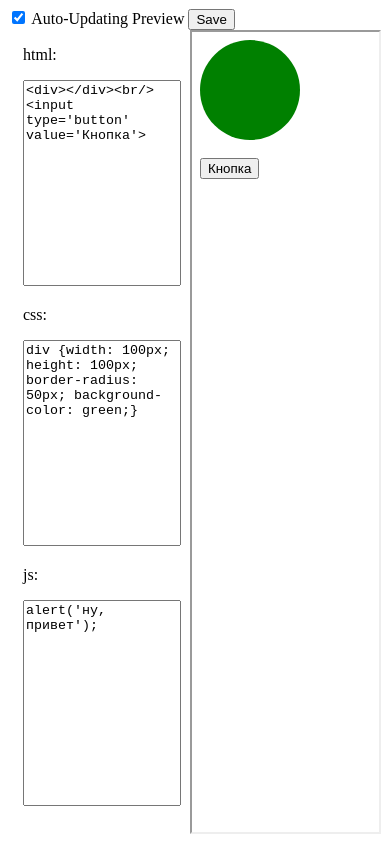
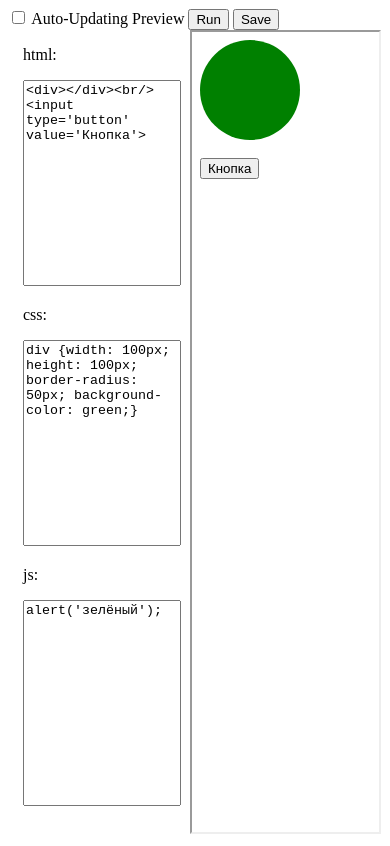
Before and after one commit to kirillidze/CodeSpace, a plain HTML site: page index.html in a window 390 px wide. Both pictures are taken after a click on the label "Auto-Updating Preview". Drawn offline with nearby package versions, Linux system fonts and the light colour scheme.

Commit message:
project page implementing by active MVC with pub/sub

```diff
--- a/data/data.json
+++ b/data/data.json
@@ -2,19 +2,19 @@
 	"user1": {
 		"password": 1234567890,
 		"settings": {
-			"auto-update": false,
-			"auto-save": false
+		"autoUpdate": true,
+			"autoSave": false
 		},
 		"projects": {
 			"project1": {
 				"html": "<div></div><br/><input type='button' value='Кнопка'>",
 				"css": "div {width: 100px; height: 100px; border-radius: 50px; background-color: green;}",
-				"js": "alert('ну, привет');"
+				"js": "alert('зелёный');"
 			},
 			"project2": {
-				"html": "",
-				"css": "",
-				"js": ""
+				"html": "<div></div><br/><input type='button' value='Кнопка'>",
+				"css": "div {width: 100px; height: 100px; border-radius: 50px; background-color: red;}",
+				"js": "alert('красный!');"
 			}
 		}
 	},
--- a/index.html
+++ b/index.html
@@ -29,17 +29,17 @@
 	<header class="header">
 		<input id="AUTO-UPDATE" class="checkbox" type="checkbox">
 		<label for="AUTO-UPDATE" class="header__item">Auto-Updating Preview</label>
-		<button id="RUN-BUTTON" class="button" >Run</button>
-		<button id="SAVE-BUTTON" class="button" >Save</button>
+		<button id="RUN-BUTTON" class="button">Run</button>
+		<button id="SAVE-BUTTON" class="button">Save</button>
 	</header>
 	<main class="main">
 		<div class="main__user-container">
 			<p>html:</p>
-			<textarea id="HTML" class="main__user-window"></textarea>
+			<textarea id="HTML" class="main__user-window">пусто</textarea>
 			<p>css:</p>
-			<textarea id="CSS" class="main__user-window"></textarea>
+			<textarea id="CSS" class="main__user-window">пусто</textarea>
 			<p>js:</p>
-			<textarea id="JS" class="main__user-window"></textarea>
+			<textarea id="JS" class="main__user-window">console.log('пусто');</textarea>
 		</div>
 		<iframe id="OUTPUT" class="main__ouput-window" src=""></iframe>
 	</main>
--- a/js/main.js
+++ b/js/main.js
@@ -3,87 +3,63 @@ window.addEventListener('DOMContentLoaded', documentReady, false);
 
 function documentReady() {
 
-	//чекбокс авторефреша
-	let autoUpdate = $('#AUTO-UPDATE');
+	class PubSubService {
+		constructor() {
+			//хэш всех подписок, в котором под каждым именем
+			//свойства хранится массив подписчиков
+			this.topics = {};
+		}
 
-	autoUpdate.click(toggleRunButton);
-
-	//прячем или показываем кнопку в зависимости
-	//от настроек, выставленных до рефреша
-	toggleRunButton();
-
-	//скрываем/показываем кнопку обновления
-	function toggleRunButton() {
-		if (autoUpdate.prop('checked') === true) {
-			$('#RUN-BUTTON').hide(0);
-		} else {
-			$('#RUN-BUTTON').show(0);
+		sub(topic, listener) {
+			//если подписчик не функция - ничего не делаем
+			if (typeof listener !== 'function') return;
+			//если уже такая подписка есть (не пустая), то
+			//читаем этот массив, иначе - создаём пустой массив
+			const listeners = this.topics[topic] || [];
+			const index = listeners.indexOf(listener);
+			if (index == -1) {
+				listeners.push(listener);
+				this.topics[topic] = listeners;
 			}
 		}
 
-	function setSessionData() {
-		sessionStorage.setItem('html', $('#HTML').prop('value'));
-		sessionStorage.setItem('css', $('#CSS').prop('value'));
-		sessionStorage.setItem('js', $('#JS').prop('value'));
+		pub(topic, data) {
+			const listeners = this.topics[topic] || [];
+			//перебираем всех подписчиков по данной подписке
+			//и вызываем
+			for (let listener of listeners) {
+				listener(data);
+			}
 		}
 
-	//находим document у окна вывода
-	let output = $('#OUTPUT')[0],
-		outputDoc = output.contentWindow.document;
-
-	//ф-ция добавления информации в окно вывода
-	function addInfoInOutput() {
-		$('<style>', {
-			type: "text/css",
-			text: $('#CSS').prop('value')
-		}).appendTo(outputDoc.head);
-
-		outputDoc.body.innerHTML = $('#HTML').prop('value');
-
-		//в некоторых браузерах alert срабатывает раньше, чем DOM
-		//даже если код будет в конце body, поэтому выполняем весь код
-		//с задержкой
-		let jsValue = $('#JS').prop('value');
-		jsValue = `setTimeout( () => {${jsValue}}, 0);`;
-
-		$('<script>', {
-			type: "text/javascript",
-			text: jsValue
-		}).appendTo(outputDoc.body);
+		remove(topic, listener) {
+			const listeners = this.topics[topic] || [];
+			const index = listeners.indexOf(listener);
+			if (index > -1) {
+				listeners.splice(index, 1);
+				this.topics[topic] = listeners;
+			}
 		}
 
-	//если в сессионном хранилище ничего нет, то записываем данные
-	if (sessionStorage.length === 0) {
+		removeAll(topic) {
+			delete this.topics[topic];
+		}
+	}
 
-		let ajaxHandlerScript = '../data/data.json',
-			serverHtmlValue,
-			serverCssValue,
-			serverJsValue;
+	var ajaxHandlerScript = '../data/data.json';
 
-		let readReady = function(callresult) {
-				if (callresult.error !== undefined)
-					alert(callresult.error);
-				else if (callresult !== "") {
-					serverHtmlValue = callresult.user1.projects.project1.html;
-					serverCssValue = callresult.user1.projects.project1.css;
-					serverJsValue = callresult.user1.projects.project1.js;
+	//общая модель уровня ПРОЕКТ
+	class ProjectModel {
+		constructor() {
+			this.autoUpdate = null;
+			this.html = null;
+			this.css = null;
+			this.js = null;
+			this.changes = new PubSubService();
+			this.timer = 0;
+		}
 
-					//отображаем данные в окнах
-					$('#HTML').prop('value', serverHtmlValue);
-					$('#CSS').prop('value', serverCssValue);
-					$('#JS').prop('value', serverJsValue);
-
-					//записываем в сессионное хранилище
-					setSessionData();
-					//отображаем в окне вывода
-					addInfoInOutput();
-				}
-			},
-
-			errorHandler = function(jqXHR) {
-				alert(jqXHR.status + ' ' + jqXHR.statusText);
-			};
-
+		loadServerData() {
 			//получаем данные с сервера
 			let getProjectInfo = function() {
 				return new Promise((resolve, reject) => {
@@ -102,48 +78,194 @@ function documentReady() {
 				});
 			};
 
-		getProjectInfo().then(readReady, errorHandler);
-
-		//иначе - читаем данные и перезаписываем в пользовательских окнах
-	} else {
-		let sessionHtmlValue = sessionStorage.getItem('html'),
-			sessionCssValue = sessionStorage.getItem('css'),
-			sessionJsValue = sessionStorage.getItem('js');
-
-		$('#HTML').prop('value', sessionHtmlValue);
-		$('#CSS').prop('value', sessionCssValue);
-		$('#JS').prop('value', sessionJsValue);
-
-		//отображаем в окне вывода
-		addInfoInOutput();
+			getProjectInfo().then(this._readReady.bind(this), this._errorHandler.bind(this));
 		}
 
-	//отображение содержимого окна во фрейме при изменении
-	function showOutput() {
-		//перезаписываем данные в сессионное хранилище
-		setSessionData();
-		//рефрешим страницу
-		window.location.reload();
+		_readReady(callresult) {
+			if (callresult.error !== undefined)
+				alert(callresult.error);
+			else if (callresult !== "") {
+				//если в сессионном хранилище есть данные о статусе автообновления,
+				//то берём это значение
+				if (sessionStorage.length) {
+					this.autoUpdate = JSON.parse(sessionStorage.autoUpdate);
+					//иначе то берём данные с сервера
+					//и запоминаем в хранилище
+				} else {
+					this.autoUpdate = callresult.user1.settings.autoUpdate;
+					sessionStorage.autoUpdate = this.autoUpdate;
 				}
 
-	//обновляем данные через 500мс после окончания ввода
-	$('.main__user-container').keyup(readyByTimer);
 
-	//обновляем данные при клике на кнопку
-	$('#RUN-BUTTON').click(showOutput);
-
-	//задержка при вводе текста
-	let timer = 0;
-
-	//при выставленном чекбоксе и паузе при наборе будет
-	//запущено обновление данных
-	function readyByTimer() {
-		if (autoUpdate.prop('checked') === true) {
-			if (timer) {
-				clearTimeout(timer);
+				this.html = callresult.user1.projects.project1.html;
+				this.css = callresult.user1.projects.project1.css;
+				this.js = callresult.user1.projects.project1.js;
+				//публикуем изменения при загрузке с сервера (открытие проекта)
+				//т.к. ответ от сервера занимает время, то передаём аргументы
+				//в публикации явно
+				this.changes.pub(
+					'changeOnload', {
+						html: this.html,
+						css: this.css,
+						js: this.js,
+						autoUpdate: this.autoUpdate
 					}
-			timer = setTimeout(showOutput, 500);
+				);
 			}
 		}
 
+		_errorHandler(jqXHR) {
+			alert(jqXHR.status + ' ' + jqXHR.statusText);
 		}
+
+		setContent() {
+			//записываем из окон пользователя данные в поле модели
+			//и нотифицируем слушателей об изменениях
+			this.html = $('#HTML').prop('value');
+			this.css = $('#CSS').prop('value');
+			this.js = $('#JS').prop('value');
+			this.changes.pub('changeContent', 'changesWasPublished');
+		}
+
+		setContentByTimer(e) {
+			if (this.autoUpdate && (e.charCode || (e.which == 13) || (e.which == 8))) {
+				if (this.timer) {
+					clearTimeout(this.timer);
+				}
+				this.timer = setTimeout(this.setContent.bind(this), 500);
+			}
+		}
+
+		setAutoUpdate(val) {
+			this.autoUpdate = val;
+			//и сохраняем в сессионное хранилище
+			sessionStorage.autoUpdate = this.autoUpdate;
+			this.changes.pub('changeAutoUpdate', 'changesWasPublished');
+		}
+	}
+
+	//представление окон ввода данных уровня ПРОЕКТ (левая часть)
+	class UserWinView {
+		constructor(model) {
+			this.myModel = model;
+			//подписываемся на изменения
+			this.myModel.changes.sub('changeOnload', this.updateWin.bind(this));
+		}
+
+		updateWin(data) {
+			//отрисовывает полученные с сервера
+			$('#HTML').prop('value', data.html);
+			$('#CSS').prop('value', data.css);
+			$('#JS').prop('value', data.js);
+			$('#AUTO-UPDATE').prop('checked', data.autoUpdate);
+
+			//показываем или прячем кнопку автообновления
+			if (data.autoUpdate) {
+				$('#RUN-BUTTON').hide(0);
+			} else {
+				$('#RUN-BUTTON').show(0);
+			}
+		}
+	}
+
+	//контроллер окон ввода данных уровня ПРОЕКТ (левая часть)
+	class UserWinController {
+		constructor(model) {
+			this.myModel = model;
+			this.startLoading();
+		}
+
+		startLoading() {
+			//обращаемся к модели, чтобы она начала загрузку данных
+			this.myModel.loadServerData();
+		}
+	}
+
+	//представление окна ввывода данных уровня ПРОЕКТ (правая часть)
+	class OutputView {
+		constructor(model) {
+			this.myModel = model;
+			this.outputDoc = $('#OUTPUT')[0].contentWindow.document;
+			//подписываемся на изменения
+			this.myModel.changes.sub('changeOnload', this.updateOutput.bind(this));
+			this.myModel.changes.sub('changeContent', this.updateOutput.bind(this));
+			this.myModel.changes.sub('changeAutoUpdate', this.toggleRunButton.bind(this));
+		}
+
+		toggleRunButton() {
+			if (this.myModel.autoUpdate) {
+				$('#RUN-BUTTON').hide(0);
+				//и сразу обновляем
+				this.updateOutput();
+			} else {
+				$('#RUN-BUTTON').show(0);
+
+			}
+		}
+
+		updateOutput(data) {
+			this.outputDoc.head.innerHTML = '';
+			//отображаем информацию в окне вывода
+			$('<style>', {
+				type: "text/css",
+				text: this.myModel.css || data.css
+			}).appendTo(this.outputDoc.head);
+
+			//при загрузке проекта обращаемся к аргументу,
+			//т.к. поля у модели к этому времени будут ещё null
+			this.outputDoc.body.innerHTML = this.myModel.html || data.html;
+
+			//в некоторых браузерах alert срабатывает раньше, чем DOM
+			//даже если код будет в конце body, поэтому выполняем весь код
+			//с задержкой
+			$('<script>', {
+				type: "text/javascript",
+				text: `setTimeout( () => {${this.myModel.js || data.js}}, 0);`
+			}).appendTo(this.outputDoc.body);
+
+		}
+
+	}
+
+	//контроллер окна вывода данных уровня ПРОЕКТ (правая часть)
+	class OutputController {
+		constructor(model) {
+			this.myModel = model;
+
+			//следим за вводом данных в поля
+			$('.main__user-container')
+				.keypress(this.showOutputByTimer.bind(this));
+
+			//следим за нажатием кнопки обновления
+			$('#RUN-BUTTON')
+				.click(this.showOutput.bind(this));
+
+			//следим за изменением статуса чекбокса автообновления
+			$('#AUTO-UPDATE').change(this.autoupdateChecked.bind(this));
+
+		}
+
+		showOutput() {
+			this.myModel.setContent();
+		}
+
+		showOutputByTimer(e) {
+			this.myModel.setContentByTimer(e);
+		}
+
+		autoupdateChecked() {
+			this.myModel.setAutoUpdate($('#AUTO-UPDATE').prop('checked'));
+		}
+
+	}
+
+	//инициируем левый MVC
+	let model = new ProjectModel(),
+		viewUser = new UserWinView(model),
+		controllerUser = new UserWinController(model);
+
+	//инициируем правый MVC
+	let viewOutput = new OutputView(model),
+		controllerOutput = new OutputController(model);
+
+}
```
Lines whose indentation alone changed are shown as unchanged.
